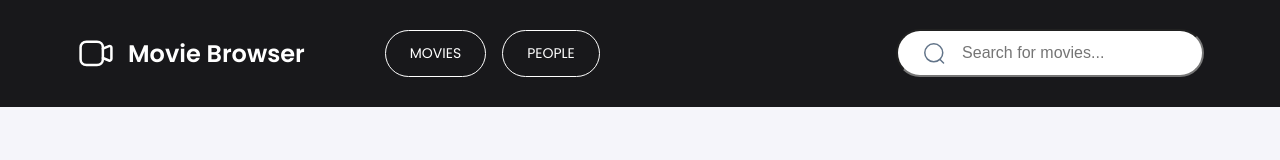
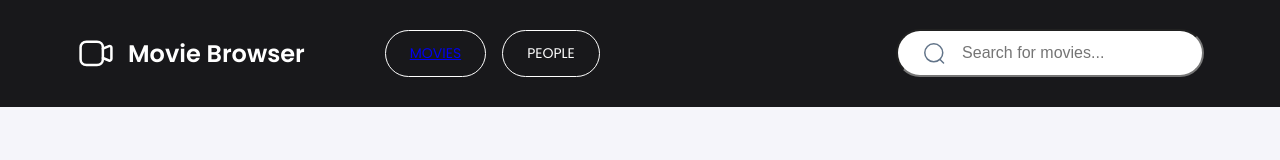
Before and after one commit to BartoszKoza/the-half-blood-prince-project, a React (Create React App) app: page /#/movies in a window 1280 px wide. Shown: the top 160 px of the page. Built offline with nearby package versions, Linux system fonts and the light colour scheme; no server answers.

Commit message:
add navigation link with active state for movies

```diff
--- a/src/components/Navigation/index.js
+++ b/src/components/Navigation/index.js
@@ -1,4 +1,3 @@
-import { useRef } from "react";
 import {
   Navigation as Nav,
   Container,
@@ -12,7 +11,7 @@ import {
   VideoIcon,
   Brand,
 } from "./styled";
-import { useHistory, useLocation } from "react-router-dom";
+import { useHistory, useLocation, NavLink } from "react-router-dom";
 
 const NavigationBar = () => {
   const history = useHistory();
@@ -46,7 +45,12 @@ const NavigationBar = () => {
           </Brand>
 
           <Menu>
-            <MenuItem>MOVIES</MenuItem>
+            <MenuItem
+              as={NavLink}
+              to="/movies"
+              exact activeClassName="active">
+              MOVIES
+            </MenuItem>
             <MenuItem>PEOPLE</MenuItem>
           </Menu>
         </Header>
```
